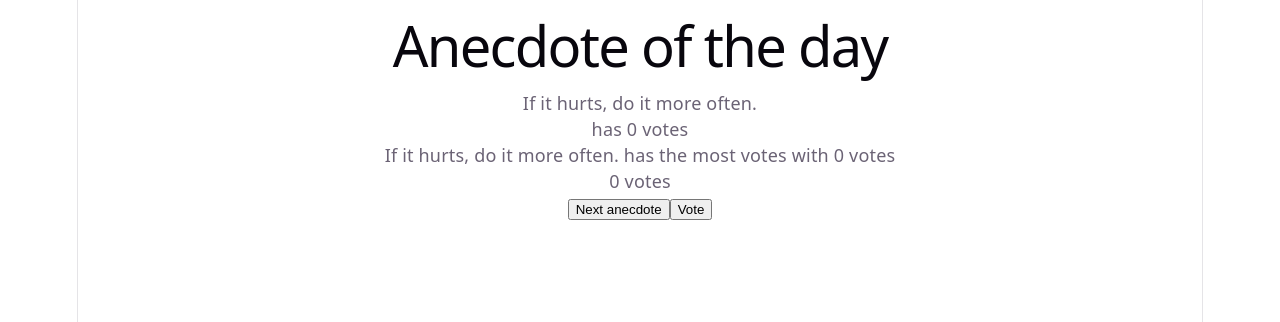
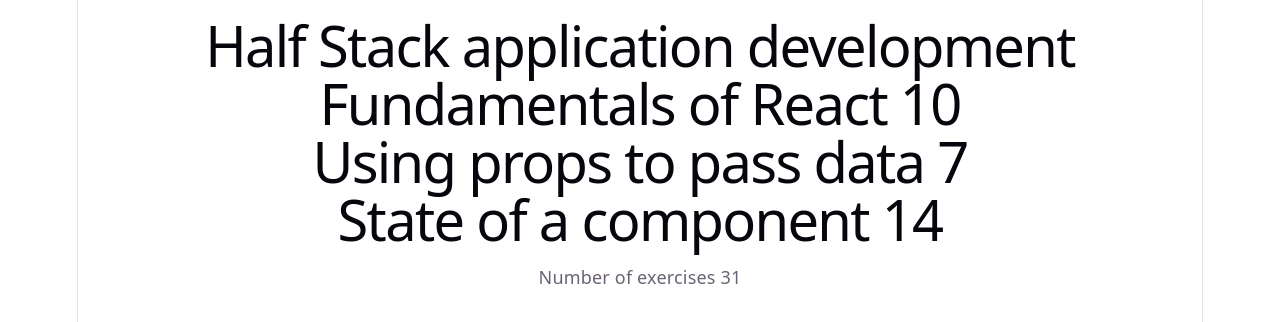
Before and after one commit to G1thub001/Helsinki-fullstack-open, a React (Vite) app in the folder Helsinki-fullstack-open/part1/: page / in a window 1280 px wide. Shown: the top 322 px of the page. Built offline with nearby package versions, Linux system fonts and the light colour scheme.

Commit message:
Complete Part 2 exercise 2.3

```diff
--- a/Helsinki-fullstack-open/part1/src/App.tsx
+++ b/Helsinki-fullstack-open/part1/src/App.tsx
@@ -1,87 +1,91 @@
-import {useState} from 'react'
 
-type HeadingProps = {
+
+ type HeadingProps= {
   heading: string
-}
-function Heading({heading}: HeadingProps) {
+ }
+
+function Header({heading}: HeadingProps) {
   return <h1>{heading}</h1>
+
 }
 
-type ButtonProps = {
-  text: string
-  handleClick: () => void
+
+type Part = {
+  id: number
+  name: string
+  exercises: number
 }
-function Button({text, handleClick}: ButtonProps) {
+type PartProps = {
+  part: Part
+  }
 
+function Part({part}: PartProps) {
+return (
+  <h1>
+{part.name} {part.exercises}
+  </h1>
+)
+}
+
+type Course = {
+  name: string
+  parts: Part[]
+}
+type CourseProps = {
+  course: Course
+}
+function Course({course}: CourseProps) {
   return (
-    <button onClick={handleClick}>
-      {text}
-    </button>
+    <div>
+      <Header heading={course.name} />
+      {course.parts.map((part) => (
+        <Part key={part.id} part={part} />
+      ))}
+      <Total parts={course.parts} />
+    </div>
+  )
+
+}
+type TotalProps = {
+  parts: Part[]
+}
+function Total({ parts }: TotalProps) {
+  const total=
+  parts[0].exercises+
+  parts[1].exercises+
+  parts[2].exercises
+  return (
+    <p>Number of exercises {total}</p>
   )
 }
 
-
-
-
 function App() {
-  const [selected, setSelected] = useState(0)
-  const [votes, setVotes] = useState([0, 0, 0, 0, 0, 0])
-
-
-
-
-
-const anecdotes = [
-  'If it hurts, do it more often.',
-  'Adding manpower to a late software project makes it later!',
-  'The first 90 percent of the code accounts for the first 90 percent of the development time...The remaining 10 percent of the code accounts for the other 90 percent of the development time.',
-  'Any fool can write code that a computer can understand. Good programmers write code that humans can understand.',
-  'Premature optimization is the root of all evil.',
-  'Debugging is twice as hard as writing the code in the first place. Therefore, if you write the code as cleverly as possible, you are, by definition, not smart enough to debug it.'
-]
-
-
-  const randomAnecdote = () => {
-
-    const randomIndex = Math.floor(Math.random() * anecdotes.length)
-    setSelected(randomIndex)
-
+  const course = {
+    name: 'Half Stack application development',
+    parts: [
+      {
+        name: 'Fundamentals of React',
+        exercises: 10,
+        id: 1
+      },
+      {
+        name: 'Using props to pass data',
+        exercises: 7,
+        id: 2
+      },
+      {
+        name: 'State of a component',
+        exercises: 14,
+        id: 3
+      }
+    ]
   }
-
-  const voteAnecdote = () => {
-    const newVotes = [...votes]
-    newVotes[selected] += 1
-    setVotes(newVotes)
-  }
-
-
-
-  const highestVotes = Math.max(...votes)
-  const highestVotesIndex = votes.indexOf(highestVotes)
 
   return (
     <div>
-      <Heading
-      heading="Anecdote of the day"
-      />
-      <p>{anecdotes[selected]}</p>
-       <p>has {votes[selected]} votes</p>
-
-       <p> {anecdotes[highestVotesIndex]} has the most votes with {highestVotes} votes</p>
-       <p> {votes[highestVotesIndex]} votes</p>
-
-      <Button
-      text="Next anecdote"
-      handleClick={randomAnecdote} />
-      <Button
-      text="Vote"
-      handleClick={voteAnecdote}
-       />
+      <Course course={course} />
     </div>
-    )
-
-
-
+  )
 }
 
 export default App
```
Also changed, not shown: 2 other files (tests, documents, lock files or other folders).
